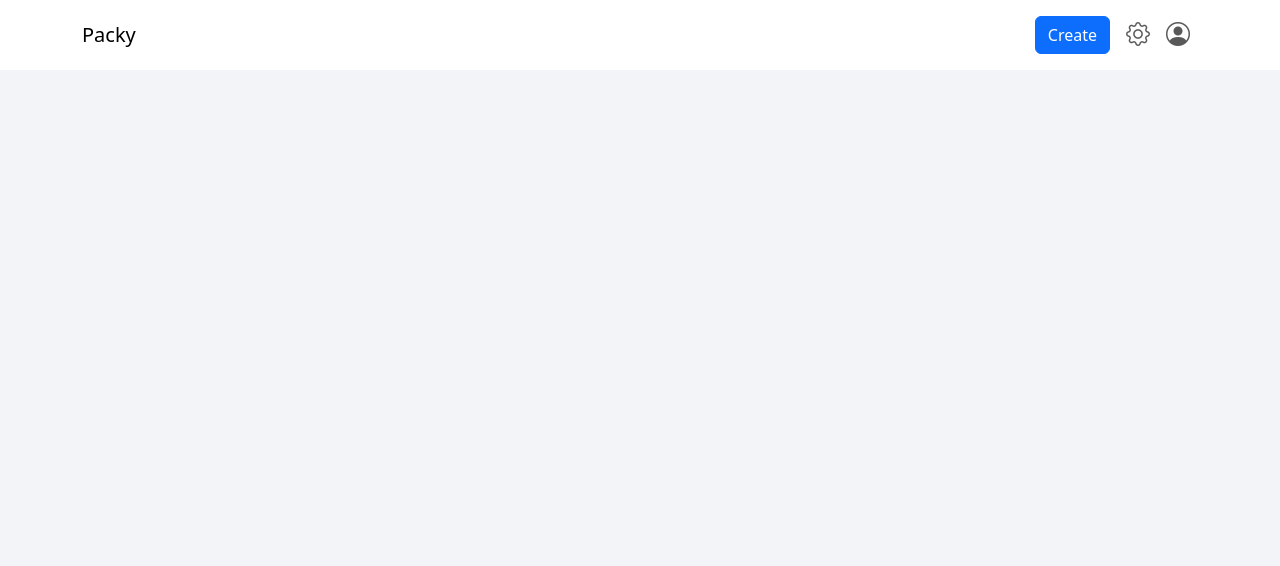
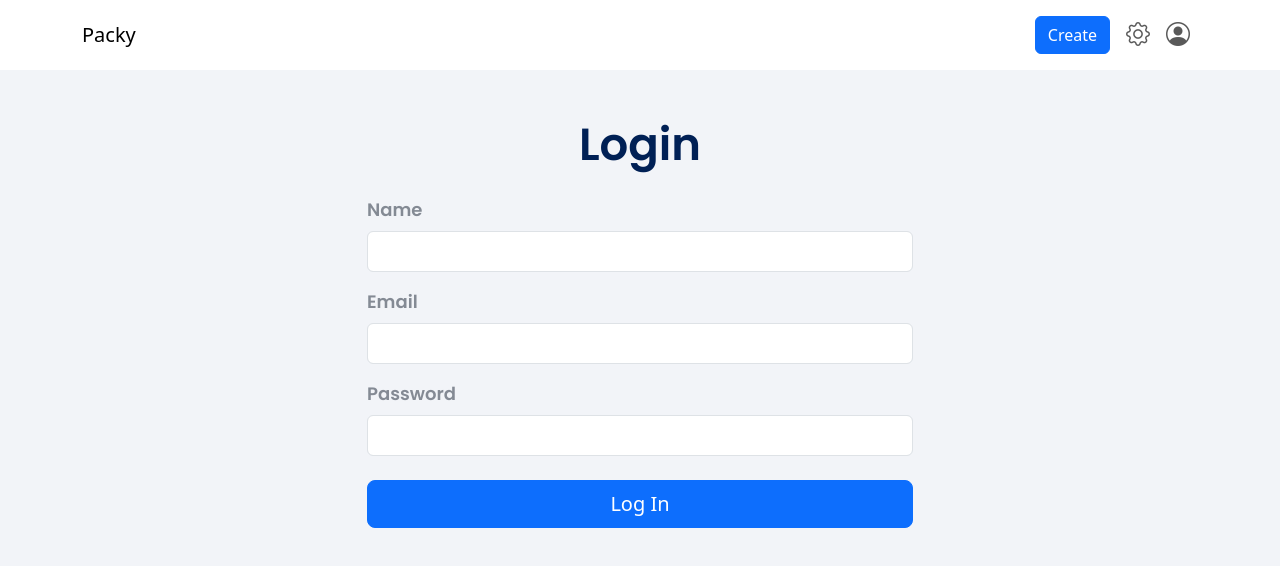
Before and after one commit to cheryltyn/packy-frontend, a React (Vite) app: page /login in a window 1280 px wide. Before the commit this address had no page. Shown: the top 566 px of the page. Built offline with nearby package versions, Linux system fonts and the light colour scheme.

Commit message:
added jwt and user login flow

```diff
--- a/package.json
+++ b/package.json
@@ -12,7 +12,8 @@
   "dependencies": {
     "bootstrap-icons": "^1.11.3",
     "react": "^18.2.0",
-    "react-dom": "^18.2.0"
+    "react-dom": "^18.2.0",
+    "react-router-dom": "^6.22.1"
   },
   "devDependencies": {
     "@types/react": "^18.2.55",
--- a/src/App.tsx
+++ b/src/App.tsx
@@ -4,9 +4,18 @@ import NavBar from './pages/NavBar';
 import User from './pages/User';
 import EditUser from './pages/EditUser';
 import PackagePage from './pages/PackagePage';
-import EditPackage from './pages/EditPackage'
+import EditPackage from './pages/EditPackage';
+import SignUp from './pages/SignUp';
+import Login from './pages/Login';
+import { getUser } from "./utils/user";
+import { useState } from 'react'
 
 function App() {
+
+  // const [user, setUser] = useState();
+  // setUser(getUser())
+  // console.log(getUser())
+
   return (
     <Router>
       <div>
@@ -17,6 +26,8 @@ function App() {
           <Route path="/edit-user" element={<EditUser />} />
           <Route path="/" element={<PackagePage />} />
           <Route path="/package" element={<PackagePage />} />
+          <Route path="/signup" element={<SignUp />} />
+          <Route path="/login" element={<Login />} />
           <Route path="/editpackage/:packageId" element={<EditPackage />} />
         </Routes>
       </div>
--- a/src/api/package.ts
+++ b/src/api/package.ts
@@ -1,5 +1,5 @@
 
-const BASE_URL = 'http://localhost:3000'
+const BASE_URL = 'http://localhost:3000/package'
 // import.meta.env.VITE_BASE_URL;
 
 
--- /dev/null
+++ b/src/api/user.ts
@@ -0,0 +1,54 @@
+import { LoginData, SignupData } from '../types/types.ts';
+
+const BASE_URL = 'http://localhost:3000/user'
+// import.meta.env.VITE_BASE_URL;
+
+
+export async function createUser(userData: SignupData) {
+    try {
+        const fullURL = `${BASE_URL}/signup`;
+        const response = await fetch(fullURL, {
+            method: "POST",
+            body: JSON.stringify(userData),
+            headers: {
+            "Content-Type": "application/json",
+            // Authorization: `Bearer ${token}`,
+            //Authorization: `Bearer ${localStorage.getItem("token")}`,
+            },
+        });
+            if (!response.ok) {
+                throw new Error(`Failed to fetch data: ${response.statusText}`);
+            }
+      const token = await response.json();
+      console.log(token)
+      localStorage.setItem('token', token);
+      return token
+    } catch (error) {
+      console.error('Error fetching data:', error);
+      return error
+    }
+  }
+
+  export async function handleLogin(userData: LoginData) {
+    try {
+        const fullURL = `${BASE_URL}/login`;
+        const response = await fetch(fullURL, {
+            method: "POST",
+            body: JSON.stringify(userData),
+            headers: {
+            "Content-Type": "application/json",
+            // Authorization: `Bearer ${token}`,
+            //Authorization: `Bearer ${localStorage.getItem("token")}`,
+            },
+        });
+            if (!response.ok) {
+                throw new Error(`Failed to login: ${response.statusText}`);
+            }
+      const data = await response.json();
+      console.log('Data from backend:', data);
+      return data
+    } catch (error) {
+      console.error('Error fetching login:', error);
+      return error
+    }
+  }
--- a/src/pages/EditPackage.tsx
+++ b/src/pages/EditPackage.tsx
@@ -59,7 +59,7 @@ const EditPackage: React.FC = () => {
           </div>
           <div className="mb-3">
             <label htmlFor="expiryDate" className="form-label">Expiry Date</label>
-            <input type="date" className="form-control" id="expiryDate" value={preform.expiryDate} onChange={handleChange} />
+            <input type="date" className="form-control" id="expiryDate" value={formData.expiryDate} onChange={handleChange} />
           </div>
           <div className="mb-3">
             <label htmlFor="numberOfSessionsLeft" className="form-label">Number of Sessions Left</label>
--- /dev/null
+++ b/src/pages/Login.tsx
@@ -0,0 +1,92 @@
+import React, { useState } from 'react';
+import 'bootstrap/dist/css/bootstrap.min.css';
+import { handleLogin } from '../api/user.ts'
+import { LoginData } from '../types/types.ts';
+
+
+const SignUpForm: React.FC = () => {
+  // Local state to handle form data
+  const [loginForm, setLoginForm] = useState<LoginData>({
+    name: '',
+    email: '',
+    password: '',
+  });
+
+  // Handle form submission
+  const handleSubmit = async (e: React.FormEvent<HTMLFormElement>) => {
+    e.preventDefault();
+    try {
+      const response = await handleLogin(loginForm);
+      if (response.message === 'Login successful') {
+        // Redirect to the home page or any other desired page
+        window.location.href = '/';
+      }
+    } catch (error) {
+      console.error('Error logging in:', error);
+    }
+  };
+
+  // Update form data as user types
+  const handleChange = (e: React.ChangeEvent<HTMLInputElement>) => {
+    setLoginForm({
+      ...loginForm,
+      [e.target.name]: e.target.value,
+    });
+    console.log(loginForm)
+  };
+
+  return (
+    <div className="container mt-5">
+      <div className="row justify-content-center">
+        <div className="col-md-6">
+          <h2 className="text-center mb-4 title" > Login </h2>
+          <form onSubmit={handleSubmit}>
+            <div className="form-group mb-3">
+              <label htmlFor="name" className="form-label">Name</label>
+              <input
+                type="text"
+                className="form-control"
+                id="name"
+                name="name"
+                value={loginForm.name}
+                onChange={handleChange}
+                required
+              />
+            </div>
+            <div className="form-group mb-3">
+              <label htmlFor="email" className="form-label">Email</label>
+              <input
+                type="email"
+                className="form-control"
+                id="email"
+                name="email"
+                value={loginForm.email}
+                onChange={handleChange}
+                required
+              />
+            </div>
+            <div className="form-group mb-4">
+              <label htmlFor="password" className="form-label">Password</label>
+              <input
+                type="password"
+                className="form-control"
+                id="password"
+                name="password"
+                value={loginForm.password}
+                onChange={handleChange}
+                required
+              />
+            </div>
+            <div className="d-grid">
+              <button type="submit" className="btn btn-primary btn-lg">
+                Log In
+              </button>
+            </div>
+          </form>
+        </div>
+      </div>
+    </div>
+  );
+};
+
+export default SignUpForm;
--- a/src/pages/PackagePage.tsx
+++ b/src/pages/PackagePage.tsx
@@ -13,7 +13,6 @@ import { PackageData } from '../types/types.ts';
 
 const PackagesList: React.FC = () => {
   const [packages, setPackages] = useState<PackageData[]>([]);
-
   useEffect(() => {
     const fetchData = async () => {
       try {
--- /dev/null
+++ b/src/pages/SignUp.tsx
@@ -0,0 +1,85 @@
+import React, { useState } from 'react';
+import 'bootstrap/dist/css/bootstrap.min.css';
+import {createUser} from '../api/user'
+import { SignupData } from '../types/types.ts';
+
+
+const SignUpForm: React.FC = () => {
+  // Local state to handle form data
+  const [signupData, setSignupData] = useState<SignupData>({
+    name: '',
+    email: '',
+    password: '',
+  });
+
+  // Handle form submission
+  const handleSubmit = (e: React.FormEvent<HTMLFormElement>) => {
+    e.preventDefault();
+    createUser(signupData)
+    console.log(signupData);
+  };
+
+  // Update form data as user types
+  const handleChange = (e: React.ChangeEvent<HTMLInputElement>) => {
+    setSignupData({
+      ...signupData,
+      [e.target.name]: e.target.value,
+    });
+    console.log(signupData)
+  };
+
+  return (
+    <div className="container mt-5">
+      <div className="row justify-content-center">
+        <div className="col-md-6">
+          <h2 className="text-center mb-4 title" > Sign Up</h2>
+          <form onSubmit={handleSubmit}>
+            <div className="form-group mb-3">
+              <label htmlFor="name" className="form-label">Name</label>
+              <input
+                type="text"
+                className="form-control"
+                id="name"
+                name="name"
+                value={signupData.name}
+                onChange={handleChange}
+                required
+              />
+            </div>
+            <div className="form-group mb-3">
+              <label htmlFor="email" className="form-label">Email</label>
+              <input
+                type="email"
+                className="form-control"
+                id="email"
+                name="email"
+                value={signupData.email}
+                onChange={handleChange}
+                required
+              />
+            </div>
+            <div className="form-group mb-4">
+              <label htmlFor="password" className="form-label">Password</label>
+              <input
+                type="password"
+                className="form-control"
+                id="password"
+                name="password"
+                value={signupData.password}
+                onChange={handleChange}
+                required
+              />
+            </div>
+            <div className="d-grid">
+              <button type="submit" className="btn btn-primary btn-lg">
+                Sign Up
+              </button>
+            </div>
+          </form>
+        </div>
+      </div>
+    </div>
+  );
+};
+
+export default SignUpForm;
--- /dev/null
+++ b/src/utils/user.js
@@ -0,0 +1,22 @@
+export function getToken() {
+    // getItem returns null if there's no string
+    const token = localStorage.getItem("token");
+    console.log(token);
+    if (!token) return null;
+    // Obtain the payload of the token
+    const payload = JSON.parse(atob(token.split(".")[1]));
+    // A JWT's exp is expressed in seconds, not milliseconds, so convert
+    if (payload.exp < Date.now() / 1000) {
+      // Token has expired - remove it from localStorage
+      localStorage.removeItem("token");
+      return null;
+    }
+    return token;
+  }
+
+  export function getUser() {
+    const token = getToken();
+    console.log(token)
+    // If there's a token, return the user in the payload, otherwise return null
+    return token ? JSON.parse(atob(token.split(".")[1])).user : null;
+  }
```
Also changed, not shown: src/types/types.ts (+12 -0 lines), 1 other file (tests, documents, lock files or other folders).
